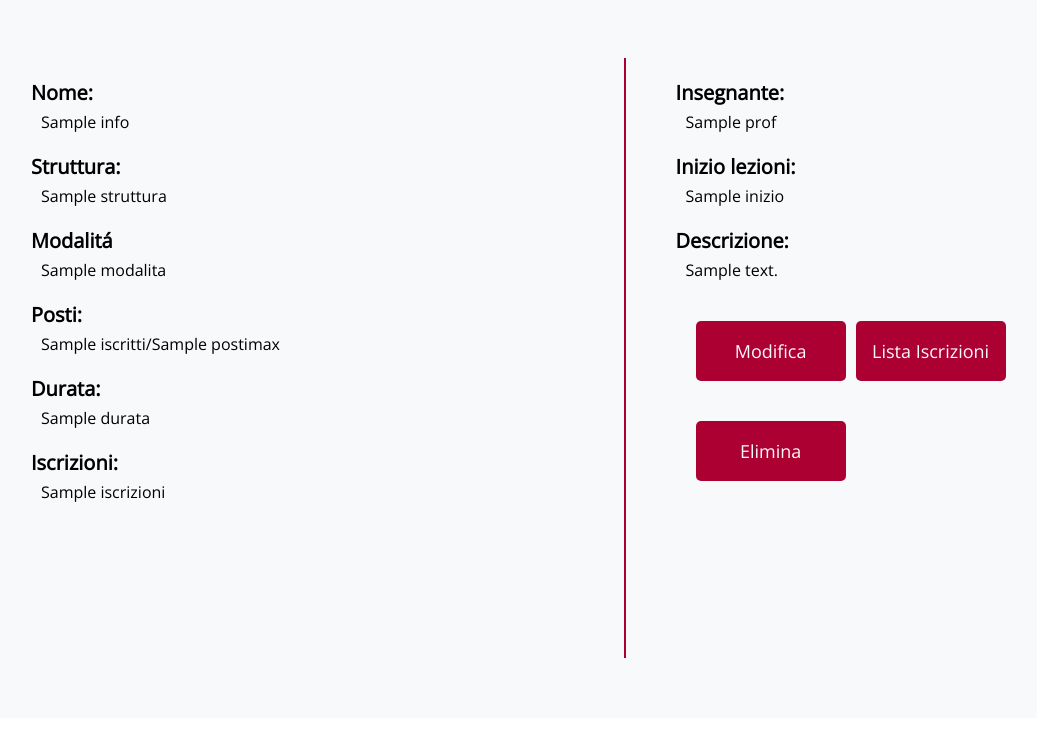
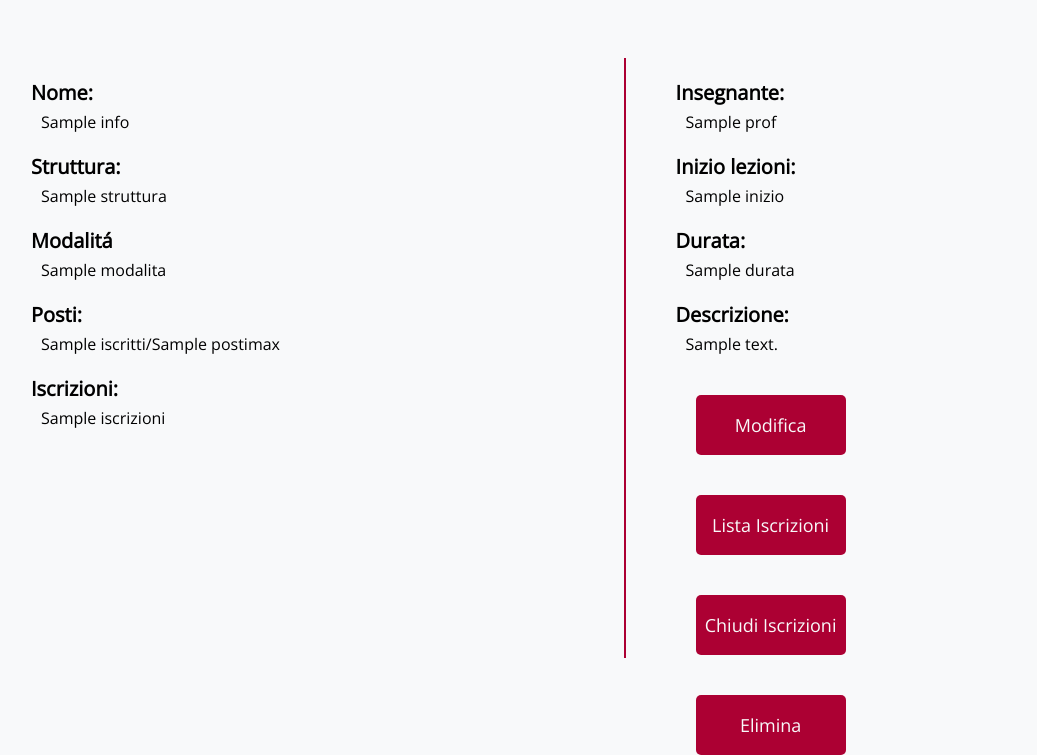
Before and after one commit to Zanotto-Enrico/OrientamentoDAIS, a Flask app: template templates/gestisciCorso.html in a window 1280 px wide. Shown: the part 163-918 px from the top of the page, without its empty margins (9-1046 px from the left). Before the commit the page ends 821 px from the top, so only its background shows below. Run offline with Flask 2, Linux system fonts and the light colour scheme; the template is opened without the code that fills it: most values are stand-ins (such as "Sample title", 1, 10 or a date in 2020); parts of the project's set-up code (start-up, migrations or seed data) failed here and were passed over.

Commit message:
btnsGestioneCorso

```diff
--- a/templates/gestisciCorso.html
+++ b/templates/gestisciCorso.html
@@ -9,36 +9,40 @@
     <h1>Gestione Corso</h1>
 
 
-
     <div class="div-info-corso">
         <div class="colonna-info-corso">
             <h4>Nome: </h4>{{info["nome"]}}<br>
             <h4>Struttura: </h4> {{info["struttura"]}}<br>
             <h4>Modalit&aacute; </h4>{{info["modalita"]}}<br>
             <h4>Posti: </h4>{{info["iscritti"]}}/{{info["postimax"]}}<br>
-            <h4>Durata: </h4>{{info["durata"]}}<br>
             <h4>Iscrizioni: </h4>{{info["iscrizioni"]}}<br>
+
         </div>
         <div class="divider"></div>
         <div class="colonna-info-corso">
             <h4>Insegnante: </h4>{{info["prof"]}}<br>
             <h4>Inizio lezioni: </h4>{{info["inizio"]}}<br>
+            <h4>Durata: </h4>{{info["durata"]}}<br>
             <h4>Descrizione: </h4>{{info["descrizione"]}}<br>
 
-            <div class="divGestione" >
+
+
+        </div>
+    </div>
+    <div  >
         <form method='POST' action='modCorso'>
             <button type="submit" class="btnsGestione">Modifica</button>
         </form>
         <form method='POST' action='listaIscritti'>
             <button type="submit" class="btnsGestione">Lista Iscrizioni</button>
         </form>
-            </div>
+        <form method='POST' action='chiudiIscrizioni'>
+            <button type="submit" class="btnsGestione">Chiudi Iscrizioni</button>
+        </form>
         <div class="divGestione" >
-                <form method='POST' action='eliminaCorso'>
+            <form method='GET' action='eliminaCorso'>
                 <button type="submit" class="btnsGestione">Elimina</button>
             </form>
-            </div>
-
         </div>
     </div>
 
```
Lines whose indentation alone changed are shown as unchanged.
